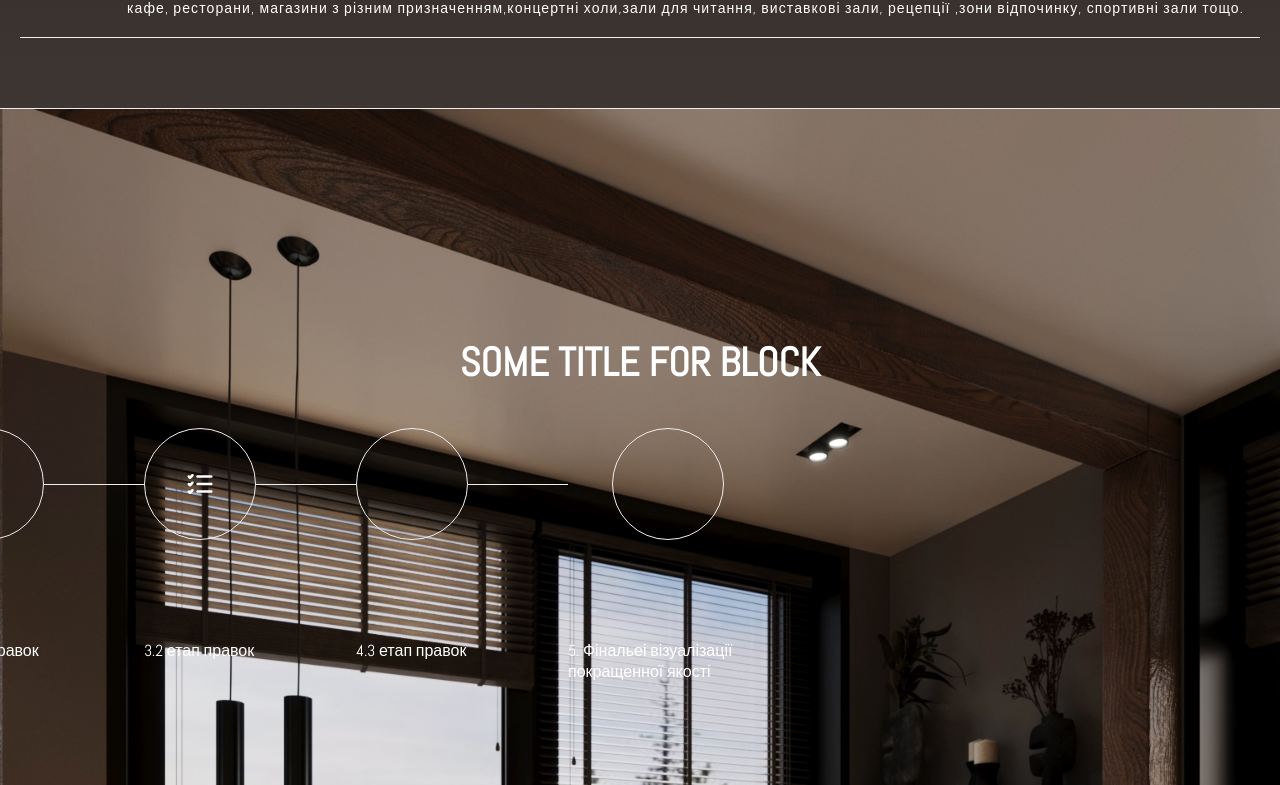
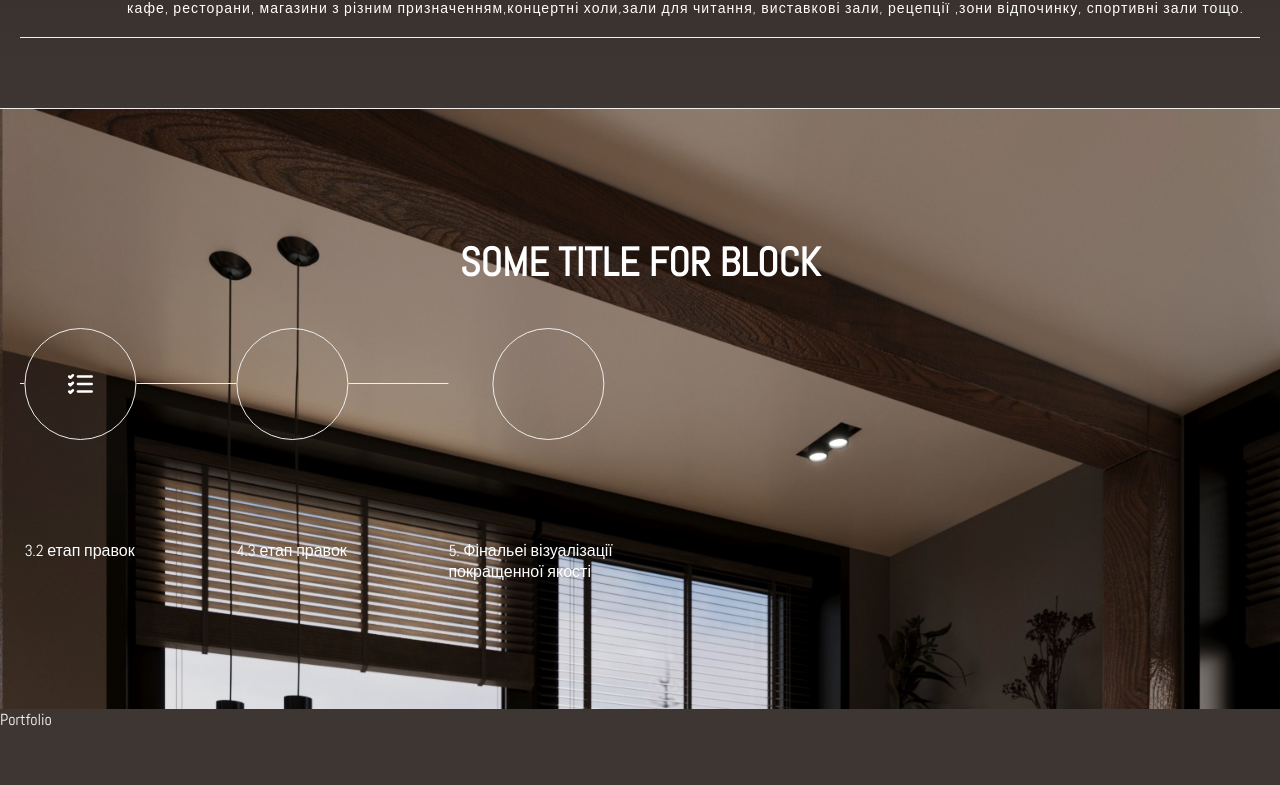
Before and after one commit to Artem91S/Vlada-porfolio, a React (Vite) app: page / in a window 1280 px wide. Shown: the part 1615-2400 px from the top of the page. Built offline with nearby package versions, Linux system fonts and the light colour scheme; some icons are missing.

Commit message:
add parallax scroll for structure block

```diff
--- a/src/components/Structure/Structure.module.scss
+++ b/src/components/Structure/Structure.module.scss
@@ -1,29 +1,30 @@
 .container {
   background: url("../../assets/image/Cabinet_2.jpg") top / cover;
   padding: 50px 20px;
-  height: 700px;
-//   width: 100%;
+  height: 500px;
   display: flex;
   flex-flow: column;
-  // align-items: center;
   justify-content: center;
+  position: relative;
   gap: 40px;
-    overflow: hidden;
   &__title {
     font-size: 40px;
     text-align: center;
     text-transform: uppercase;
   }
   &__option {
+
+    overflow: hidden;
+    position: sticky;
+    top:0;
     display: flex;
     flex-flow: column;
     align-items: start;
 
-    // gap: 100px;
   }
   &__option_icons {
     display: flex;
-    // gap:100px;
+
   }
 }
 .icons_line {
--- a/src/components/Structure/index.jsx
+++ b/src/components/Structure/index.jsx
@@ -1,11 +1,12 @@
-import React, { useEffect, useRef, useState } from "react";
+import { useRef} from "react";
 import style from "./Structure.module.scss";
 import { BsCardList } from "react-icons/bs";
 import { CgCheck } from "react-icons/cg";
 import { LuListChecks } from "react-icons/lu";
 import { PiListChecks } from "react-icons/pi";
 import { PiFlagCheckeredFill } from "react-icons/pi";
-import { useParallax } from "react-scroll-parallax";
+import { motion, useTransform, useScroll } from "framer-motion";
+
 
 const optionsIcon = [
   {
@@ -35,63 +36,22 @@ const optionsIcon = [
   },
 ];
 
-// const optionsText = [
-//   {
-//     id: "6",
-//     text: "1.Отримання тз від клієнта",
-//   },
-//   {
-//     id: "7",
-//     text: "2.1етап правок",
-//   },
-//   {
-//     id: "8",
-//     text: "3.2 етап правок",
-//   },
-//   {
-//     id: "9",
-//     text: "4.3 етап правок ",
-//   },
-//   {
-//     id: "10",
-//     text: "5. Фінальеі візуалізації покращенної якості",
-//   },
-// ];
 
 function Structure() {
-  const parallax = useParallax({
-     translateX:['100px','-300px'],
-     startScroll:1461,
-    //  endScroll:2188
-    //  speed:[-30],
-    //  startScroll:-20
+  const targetRef = useRef(null);
+  const { scrollYProgress } = useScroll({
+    target: targetRef,
+
   });
-
-  const container =useRef()
-  // const [scrollPosition, setScrollPosition] = useState(0);
-  // const handleScroll = () => {
-  //     const position = window.pageYOffset;
-  //     setScrollPosition(position);
-  // };
-
-  // useEffect(() => {
-  //     window.addEventListener('scroll', handleScroll, { passive: true });
-
-  //     return () => {
-  //         window.removeEventListener('scroll', handleScroll);
-  //     };
-  // }, [])
-
-  // console.log(scrollPosition);
+  const x = useTransform(scrollYProgress, [0, 1], ["3%", "-65%"]);
   return (
-
-    <section className={style.container} ref={container} >
+    <section className={style.container} ref={targetRef} >
       <h2 className={style.container__title}>some title for block</h2>
       <div className={style.container__option}   >
-        <div className={style.container__option_icons } ref={parallax.ref}  >
+        <motion.div className={style.container__option_icons } style={{ x }}  >
           {optionsIcon.map((icon) => (
-            <div className={style.wrap} >
-              <div className={style.option__wrapper_icons} key={icon.id}>
+            <div className={style.wrap} key={icon.id} >
+              <div className={style.option__wrapper_icons} >
                 <div className={style.option__icons_container}>{icon.icon}</div>
                 <div
                   className={
@@ -102,16 +62,10 @@ function Structure() {
               <p className={style.option__description}>{icon.text}</p>
             </div>
           ))}
-        </div>
-        {/* <div className={style.option__wrapper_description} >
-          {optionsText.map((option) => (
-            <div  key={option.id}>
-              <p className={style.option__description}>{option.text}</p>
-            </div>
-          ))}
-        </div> */}
+        </motion.div>
       </div>
     </section>
+
   );
 }
 
--- a/src/main.jsx
+++ b/src/main.jsx
@@ -2,12 +2,9 @@ import React from "react";
 import ReactDOM from "react-dom/client";
 import App from "./App.jsx";
 import "./index.css";
-import { ParallaxProvider } from "react-scroll-parallax";
 
 ReactDOM.createRoot(document.getElementById("root")).render(
   <React.StrictMode>
-    <ParallaxProvider>
-      <App />
-    </ParallaxProvider>
-  </React.StrictMode>
+        <App />
+</React.StrictMode>
 );
```
Also changed, not shown: src/App.jsx (+13 -15 lines).
